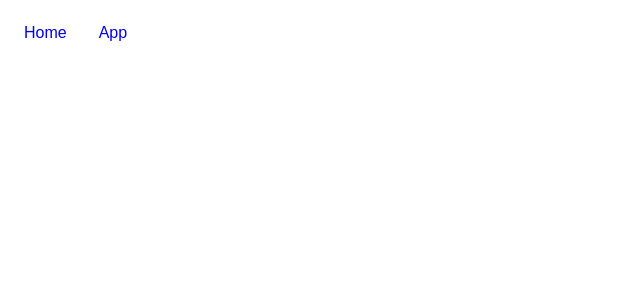
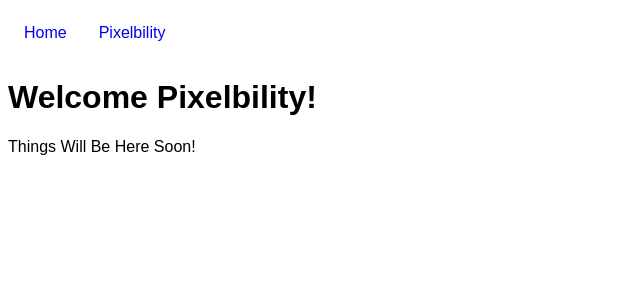
Before and after one commit to kagashi-chris/Pixelbility, a React (Create React App) app: page /pixelbility in a window 1280 px wide. Shown: the top 300 px of the page, without its empty margins (0-640 px from the left). Built offline with nearby package versions, Linux system fonts and the light colour scheme.

Commit message:
completed boiler plate

```diff
--- a/src/App.js
+++ b/src/App.js
@@ -1,10 +1,12 @@
 import React from "react";
 import Navbar from "./components/Navbar";
+import AppRoutes from "./Routes";
 
 function App() {
   return (
     <div className="App">
       <Navbar />
+      <AppRoutes />
     </div>
   );
 }
--- a/src/Routes.js
+++ b/src/Routes.js
@@ -0,0 +1,20 @@
+import React from "react";
+import Home from "./components/Home";
+import Pixelbility from "./components/Pixelbility";
+import { Route, Routes } from "react-router-dom";
+
+const AppRoutes = () => {
+  const home = Home();
+  const pixelbility = Pixelbility();
+
+  return (
+    <div>
+      <Routes>
+        <Route path="/" element={home} />
+        <Route path="/pixelbility" element={pixelbility} />
+      </Routes>
+    </div>
+  );
+};
+
+export default AppRoutes;
--- a/src/components/Navbar.js
+++ b/src/components/Navbar.js
@@ -5,8 +5,8 @@ const Navbar = () => {
   return (
     <div>
       <nav>
-        <Link to="/">Home</Link>
-        <Link to="/">App</Link>
+        <Link to="">Home</Link>
+        <Link to="/Pixelbility">Pixelbility</Link>
       </nav>
     </div>
   );
--- /dev/null
+++ b/src/components/Pixelbility.js
@@ -0,0 +1,12 @@
+import React from "react";
+
+const Pixelbility = () => {
+  return (
+    <main>
+      <h1>Welcome Pixelbility!</h1>
+      <p>Things Will Be Here Soon!</p>
+    </main>
+  );
+};
+
+export default Pixelbility;
```
